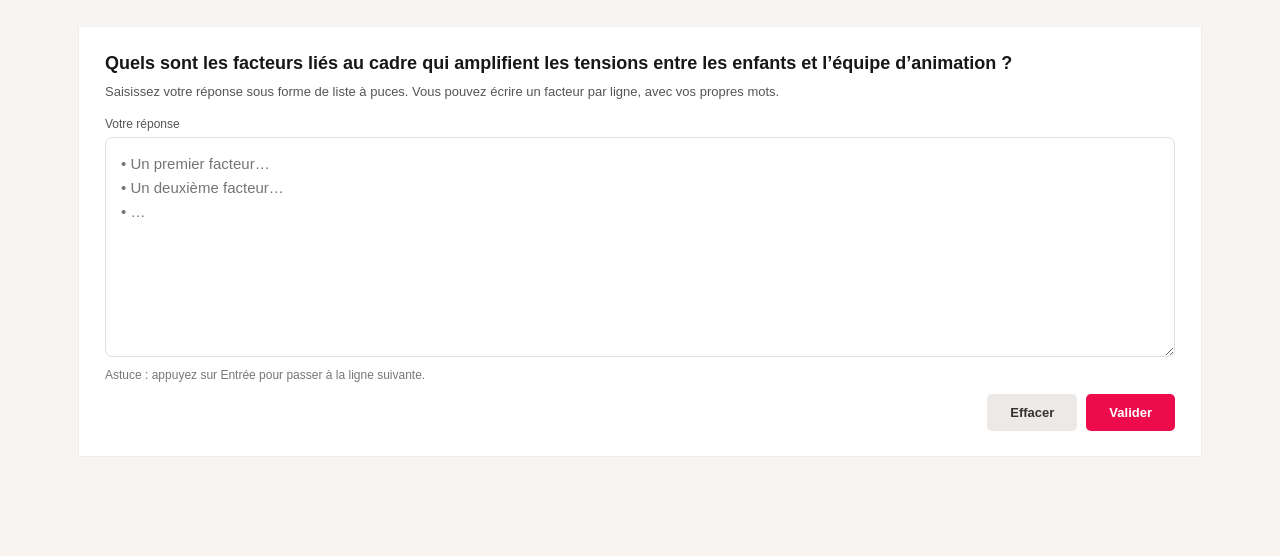
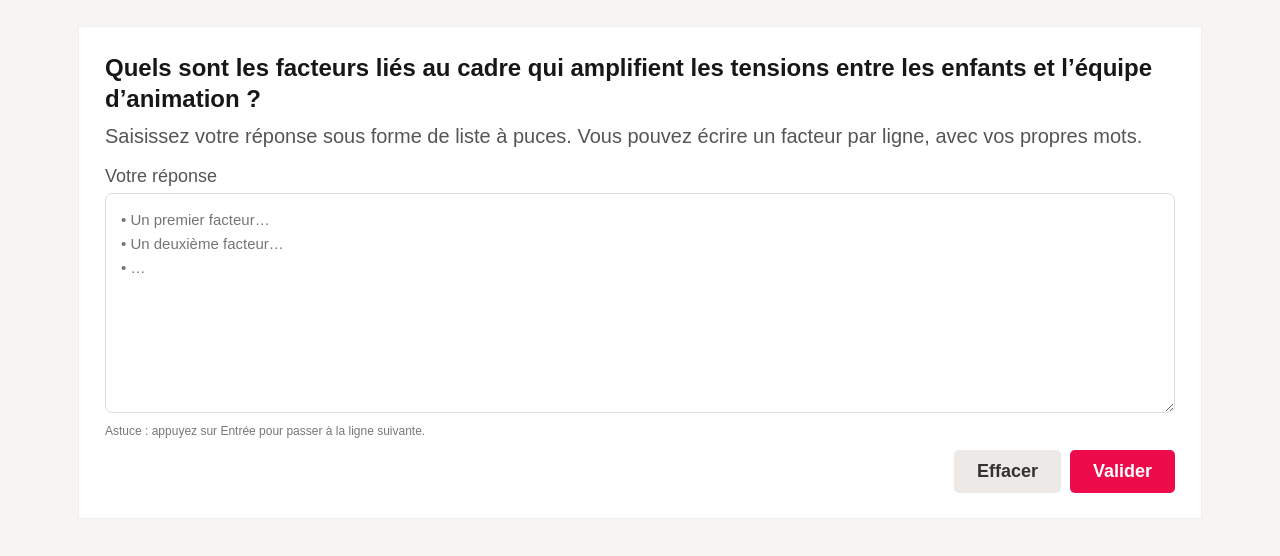
Before and after one commit to cheimacherni-jpg/cherche-trouve-Partie-1, a plain HTML site: page index.html in a window 1280 px wide. Drawn offline with Linux system fonts and the light colour scheme.

Commit message:
modif taille police

```diff
--- a/index.html
+++ b/index.html
@@ -25,14 +25,14 @@ h1{font-size:clamp(22px,3vw,31px);line-height:1.15;letter-spacing:1.2px;margin:0
 .audio-placeholder{display:flex;align-items:center;gap:12px;padding:12px;border:1px solid var(--line);border-radius:5px;color:#4b4b4b;font-size:14px;max-width:310px;margin:0 auto}
 .play{width:36px;height:36px;border:1px solid var(--line);border-radius:50%;display:grid;place-items:center;color:#333}
 .audio-placeholder small{display:block;color:#999;margin-top:3px}
-h2{font-size:18px;line-height:1.3;margin:0 0 8px;font-weight:750}
-.instruction{font-size:13px;line-height:1.45;color:#555;margin:0 0 15px}
-label{font-size:12px;color:#555;display:block;margin:0 0 6px}
+h2{font-size:24px;line-height:1.3;margin:0 0 8px;font-weight:750}
+.instruction{font-size:20px;line-height:1.45;color:#555;margin:0 0 15px}
+label{font-size:18px;color:#555;display:block;margin:0 0 6px}
 textarea{width:100%;min-height:220px;resize:vertical;border:1px solid #dedede;border-radius:7px;padding:14px 15px;font:15px/1.6 Arial,Helvetica,sans-serif;color:var(--ink);background:#fff;outline:none}
 textarea:focus{border-color:var(--teal);box-shadow:0 0 0 2px #287b8b20}
 .hint{font-size:12px;color:#777;margin:7px 0 0}
 .actions{display:flex;justify-content:flex-end;gap:9px;margin-top:12px}
-button{border:0;border-radius:5px;padding:11px 23px;font-weight:700;font-size:13px;cursor:pointer}
+button{border:0;border-radius:5px;padding:11px 23px;font-weight:700;font-size:18px;cursor:pointer}
 .validate{background:var(--pink);color:white}
 .validate:hover{background:#d90842}
 .reset{background:#ece9e6;color:#333}
```
